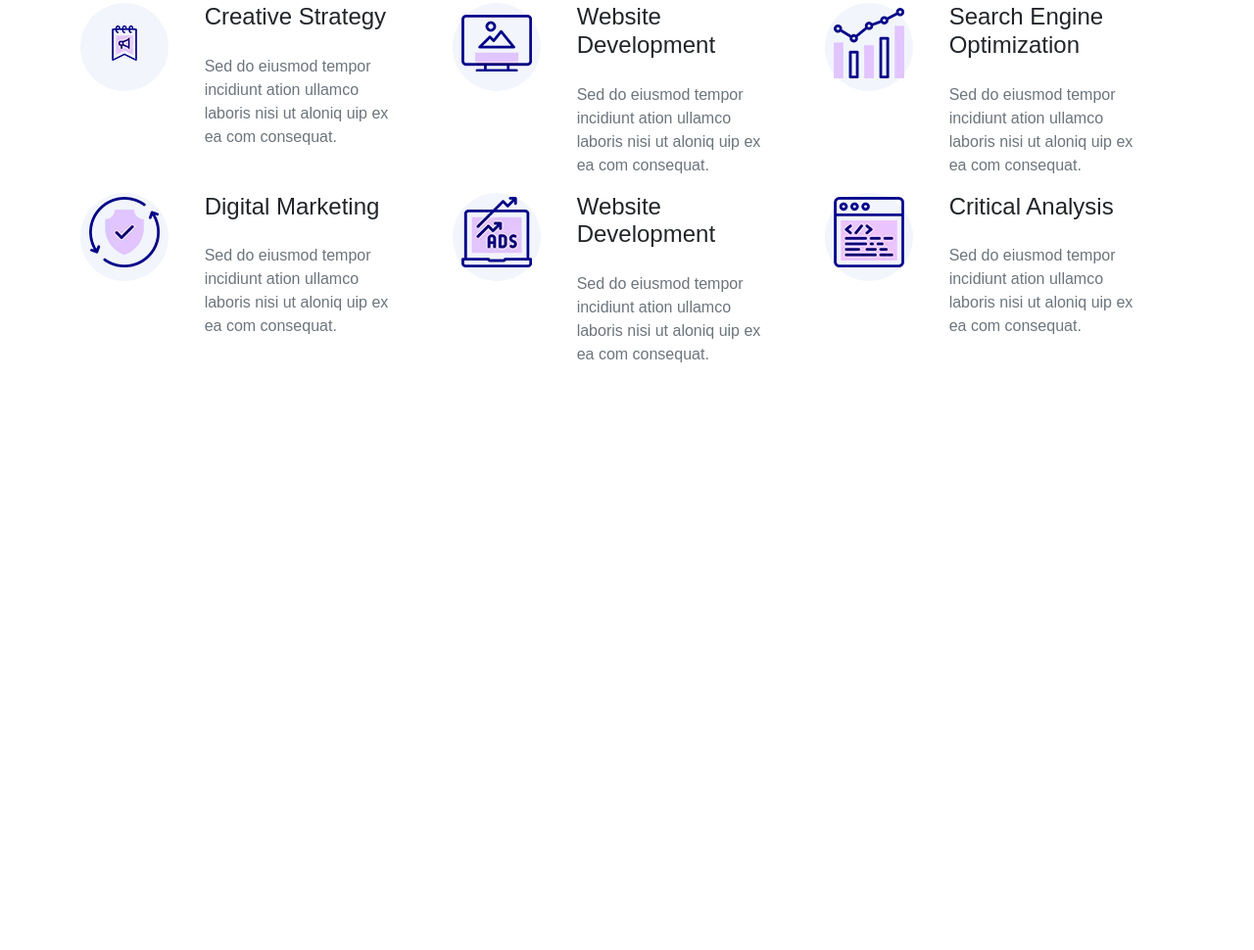
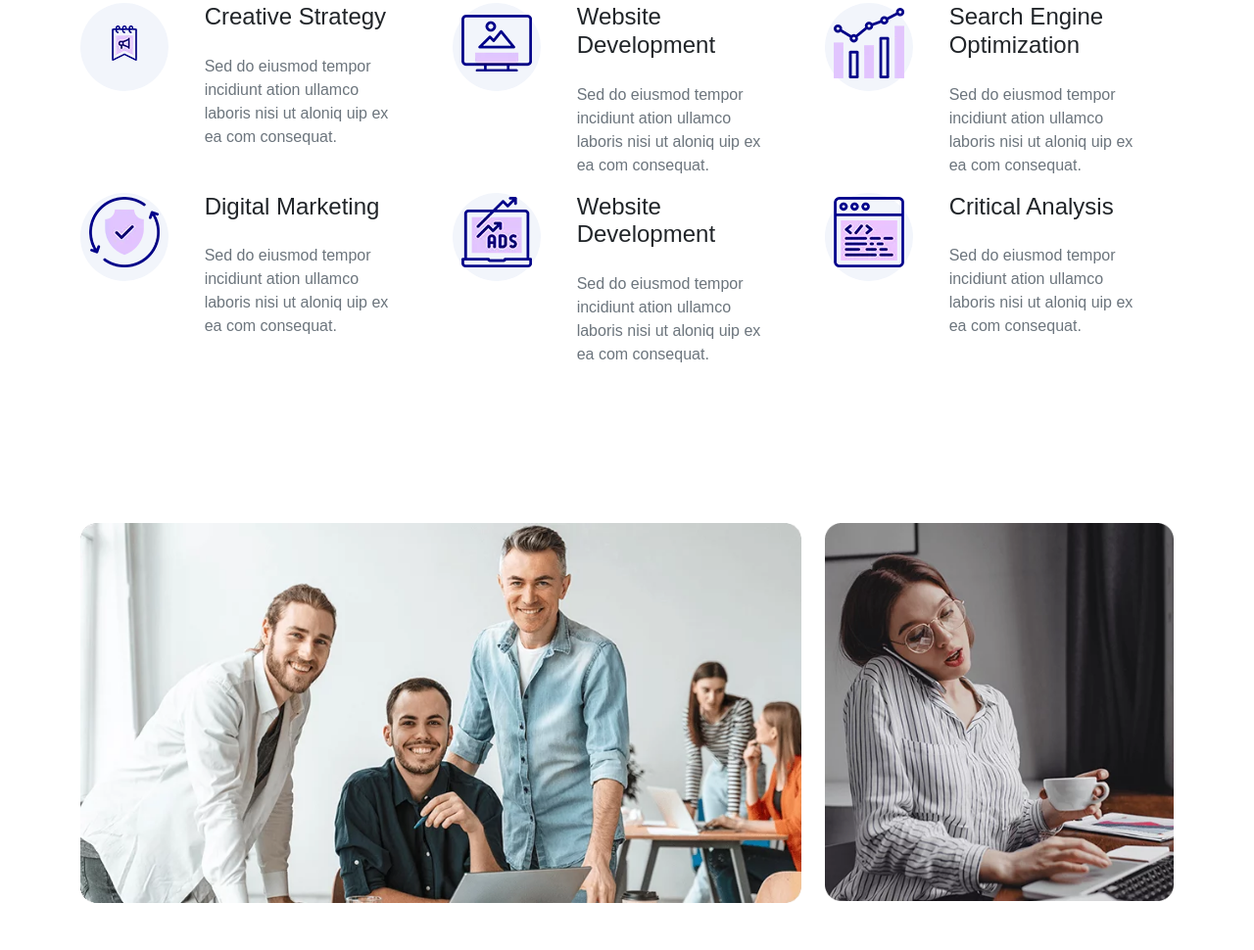
Before and after one commit to AliAbdJaleel/Egens-Landing-Page, a plain HTML site: page index.html in a window 1280 px wide. Shown: the part 981-1951 px from the top of the page at 98% size. Before the commit the page ends 1467 px from the top, so only its background shows below. Drawn offline with nearby package versions, Linux system fonts and the light colour scheme.

Commit message:
add images

```diff
--- a/index.html
+++ b/index.html
@@ -207,24 +207,22 @@
 
 
 
-<!-- <div class="container py-5">
-<div class="row">
-<div class="col-lg-6">
-<h3>Creative Strategy</h3>
-<p>Sed do eiusmod tempor incidiunt ation ullamco laboris nisi ut aloniq uip ex ea com consequat.</p>
+<div class="container py-5">
+  <div class="row">
+    <div class="col-lg-8">
+<div>
+  <img class="img-fluid" src="img/about-3-1.webp" alt="">
 </div>
+    </div>
+
+ <div class="col-lg-4">
+<div>
+  <img class="img-fluid" src="img/about-3-2.webp" alt="">
 </div>
 
-
-
-<div class="row">
-  <div class="col-lg-6">
-  <h3>Creative Strategy</h3>
-  <p>Sed do eiusmod tempor incidiunt ation ullamco laboris nisi ut aloniq uip ex ea com consequat.</p>
+ </div>
   </div>
-  </div>
-
-</div> -->
+</div>
 
     <script src="https://cdn.jsdelivr.net/npm/bootstrap@5.3.2/dist/js/bootstrap.bundle.min.js" integrity="sha384-C6RzsynM9kWDrMNeT87bh95OGNyZPhcTNXj1NW7RuBCsyN/o0jlpcV8Qyq46cDfL" crossorigin="anonymous"></script>
     <script src="https://code.jquery.com/jquery-3.7.1.min.js" integrity="sha256-/JqT3SQfawRcv/BIHPThkBvs0OEvtFFmqPF/lYI/Cxo=" crossorigin="anonymous"></script>
```
Also changed, not shown: img/about-3-1.webp (added), img/about-3-2.webp (added).
